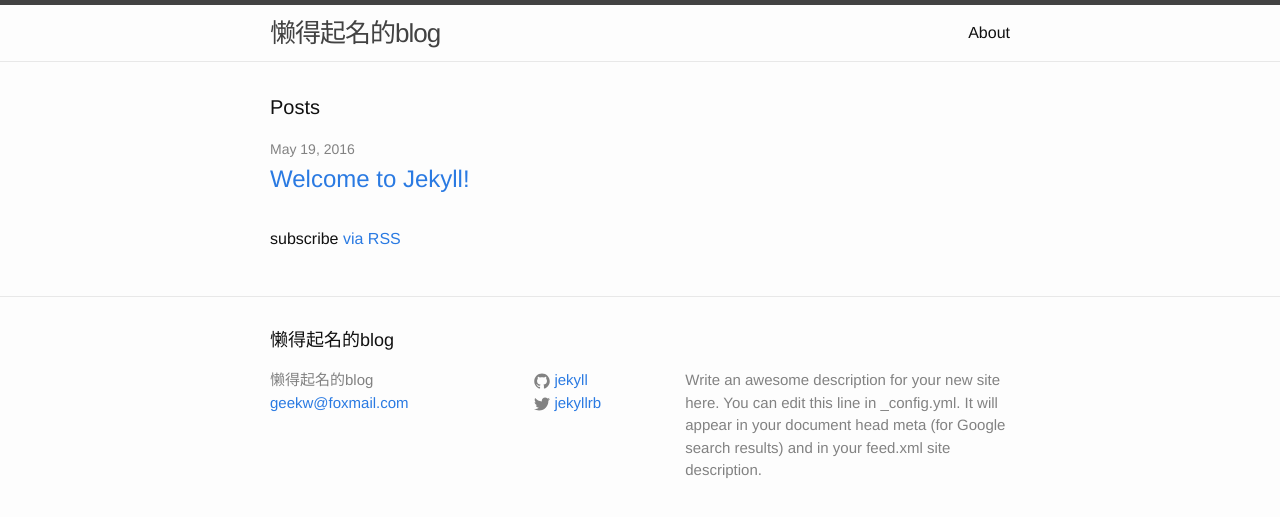
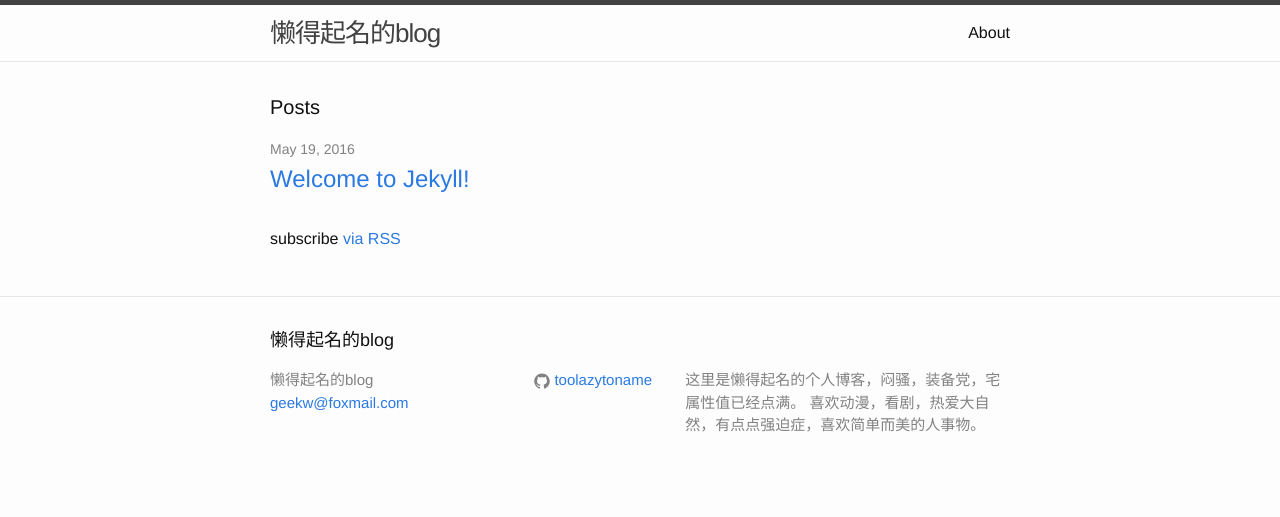
Before and after one commit to toolazytoname/toolazytoname.github.io, a Jekyll site: the page built from index.html, in a window 1280 px wide. Shown: the top 517 px of the page. Built offline with Jekyll 4.4.1, drawn with Linux system fonts in a browser that asks for light colours.

Commit message:
edit about

```diff
--- a/_config.yml
+++ b/_config.yml
@@ -9,13 +9,12 @@
 title: 懒得起名的blog
 email: geekw@foxmail.com
 description: > # this means to ignore newlines until "baseurl:"
-  Write an awesome description for your new site here. You can edit this
-  line in _config.yml. It will appear in your document head meta (for
-  Google search results) and in your feed.xml site description.
-baseurl: "" # the subpath of your site, e.g. /blog
+  这里是懒得起名的个人博客，闷骚，装备党，宅属性值已经点满。
+  喜欢动漫，看剧，热爱大自然，有点点强迫症，喜欢简单而美的人事物。
+baseurl: "/www" # the subpath of your site, e.g. /blog
 url: "http://weichao.info" # the base hostname & protocol for your site
-twitter_username: jekyllrb
-github_username:  jekyll
+github_username:  toolazytoname
+email: geekw@foxmail.com
 
 # Build settings
 markdown: kramdown
```
